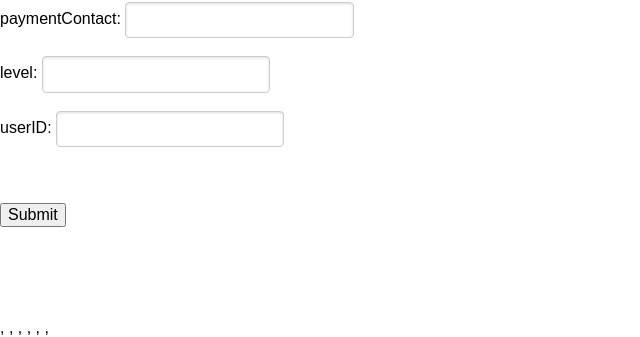
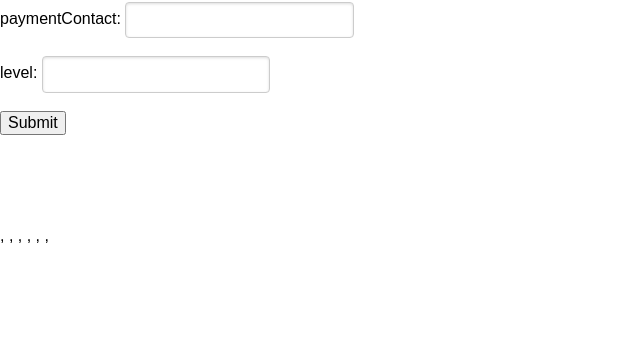
Before and after one commit to AnLi-Mi/Rockenbrew, a Flask app: page / in a window 1280 px wide. Shown: the part 2037-2374 px from the top of the page, without its empty margins (0-640 px from the left). After the commit the page ends 2280 px from the top, so only its background shows below. Run offline with Flask 2, Linux system fonts and the light colour scheme; some libraries are stand-ins or nearby versions.

Commit message:
rmoving spare and duplicated part of kode@

```diff
--- a/templates/full_form.html
+++ b/templates/full_form.html
@@ -61,7 +61,6 @@
     password: <input type="text" maxlength="200" name="password"></br></br>
     paymentContact: <input type="number" name="paymentContact" maxlength="1"></br></br>
     level: <input type="number" name="level" maxlength="4" ></br></br>
-    userID: <input type="number" name="userID" maxlength="11"></br></br></br></br>
 
 
 
```
